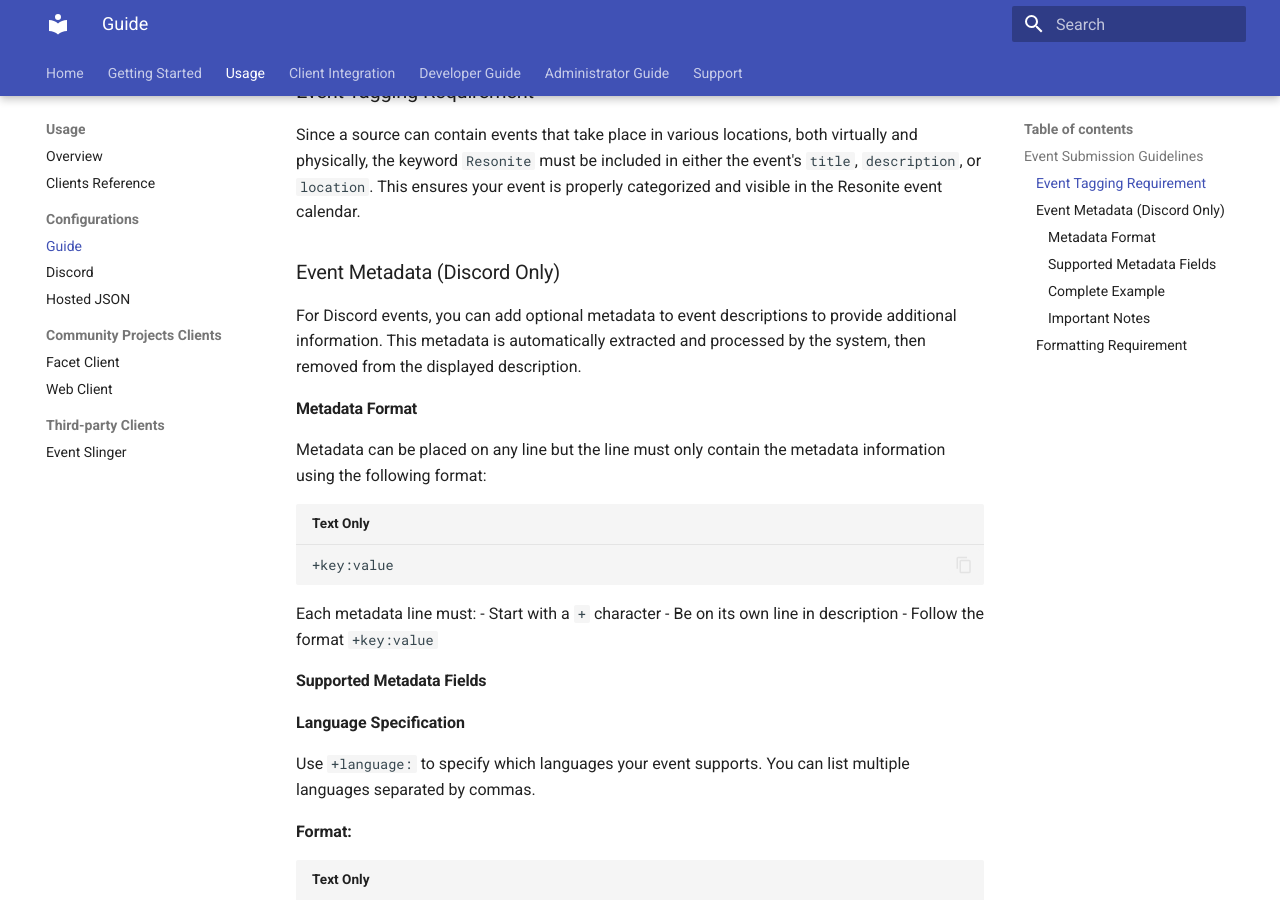
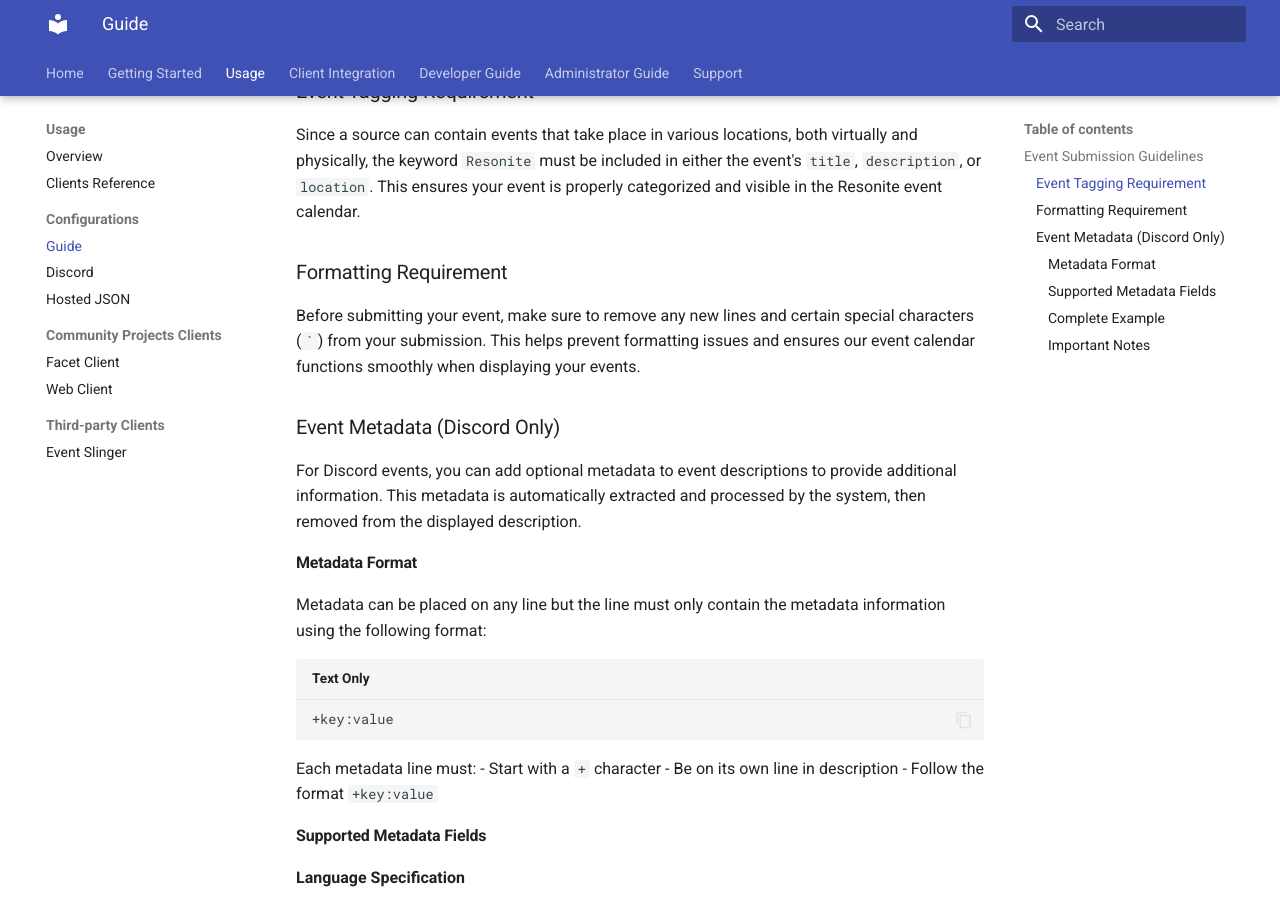
Before and after one commit to Resonite-Community-Projects/community_events.resonite, an MkDocs documentation site: the page built from docs/docs/Usage/Configurations/guide.md, in a window 1280 px wide and 900 px high, scrolled down 343 px. Built offline with MkDocs 1.6.1 and Material for MkDocs 9.7.7, drawn with Linux system fonts in a browser that asks for light colours; some of the changed text lies outside the part shown.

Commit message:
Update doc

```diff
--- a/docs/docs/Usage/Configurations/guide.md
+++ b/docs/docs/Usage/Configurations/guide.md
@@ -10,6 +10,10 @@
 ### Event Tagging Requirement
 
 Since a source can contain events that take place in various locations, both virtually and physically, the keyword `Resonite` must be included in either the event's `title`, `description`, or `location`. This ensures your event is properly categorized and visible in the Resonite event calendar.
+
+### Formatting Requirement
+
+Before submitting your event, make sure to remove any new lines and certain special characters (`` ` ``) from your submission. This helps prevent formatting issues and ensures our event calendar functions smoothly when displaying your events.
 
 ### Event Metadata (Discord Only)
 
```
Also changed, not shown: other parts of docs/docs/Usage/Configurations/guide.md (+0 -4 lines).
